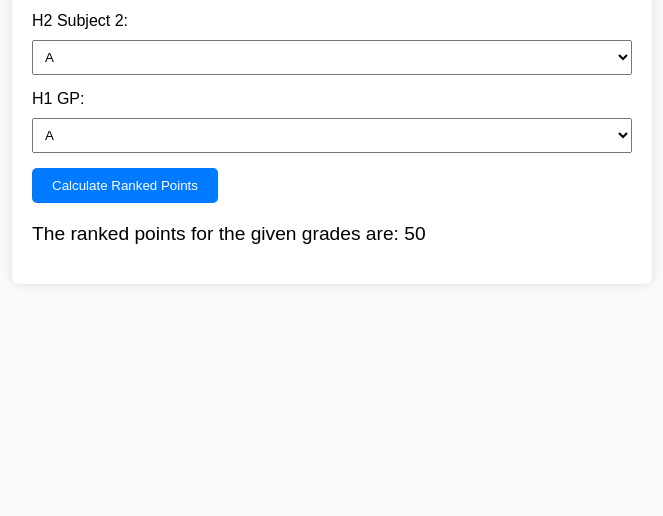
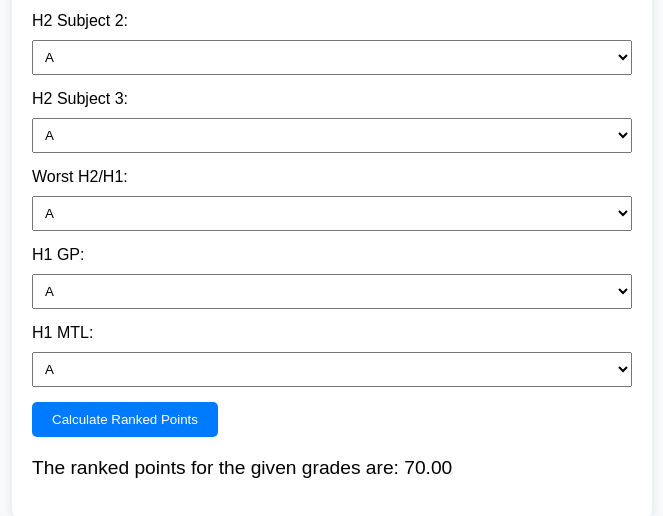
Before and after one commit to FurryPolar/RP-Calculator, a plain HTML site: page index.html in a window 1280 px wide. Both pictures are taken after a click on the button "Calculate Ranked Points". Shown: the part 206-722 px from the top of the page, without its empty margins (308-971 px from the left). Drawn offline with Linux system fonts and the light colour scheme.

Commit message:
Update index.html

```diff
--- a/index.html
+++ b/index.html
@@ -77,8 +77,44 @@
                 </select>
             </div>
             <div class="subject">
+                <label for="h2Subject3">H2 Subject 3: </label>
+                <select id="h2Subject3" name="h2Subject3">
+                    <option value="A">A</option>
+                    <option value="B">B</option>
+                    <option value="C">C</option>
+                    <option value="D">D</option>
+                    <option value="E">E</option>
+                    <option value="S">S</option>
+                    <option value="U">U</option>
+                </select>
+            </div>
+            <div class="subject">
+                <label for="worstH2H1">Worst H2/H1: </label>
+                <select id="worstH2H1" name="worstH2H1">
+                    <option value="A">A</option>
+                    <option value="B">B</option>
+                    <option value="C">C</option>
+                    <option value="D">D</option>
+                    <option value="E">E</option>
+                    <option value="S">S</option>
+                    <option value="U">U</option>
+                </select>
+            </div>
+            <div class="subject">
                 <label for="h1GP">H1 GP: </label>
                 <select id="h1GP" name="h1GP">
+                    <option value="A">A</option>
+                    <option value="B">B</option>
+                    <option value="C">C</option>
+                    <option value="D">D</option>
+                    <option value="E">E</option>
+                    <option value="S">S</option>
+                    <option value="U">U</option>
+                </select>
+            </div>
+            <div class="subject">
+                <label for="h1MTL">H1 MTL: </label>
+                <select id="h1MTL" name="h1MTL">
                     <option value="A">A</option>
                     <option value="B">B</option>
                     <option value="C">C</option>
@@ -105,16 +141,29 @@
                 'U': 0
             };
 
-            let totalPoints = 0;
-            const h2Subject1 = document.getElementById('h2Subject1').value;
-            const h2Subject2 = document.getElementById('h2Subject2').value;
-            const h1GP = document.getElementById('h1GP').value;
+            const h2Subject1 = gradePoints[document.getElementById('h2Subject1').value];
+            const h2Subject2 = gradePoints[document.getElementById('h2Subject2').value];
+            const h2Subject3 = gradePoints[document.getElementById('h2Subject3').value];
+            const worstH2H1 = gradePoints[document.getElementById('worstH2H1').value] / 2;
+            const h1GP = gradePoints[document.getElementById('h1GP').value] / 2;
+            const h1MTL = gradePoints[document.getElementById('h1MTL').value] / 2;
 
-            totalPoints += gradePoints[h2Subject1];
-            totalPoints += gradePoints[h2Subject2];
-            totalPoints += gradePoints[h1GP] / 2;  // H1 subjects are half the points of H2 subjects
+            // Computation 1
+            const computation1 = h2Subject1 + h2Subject2 + h2Subject3 + h1GP;
 
-            document.getElementById('result').innerText = `The ranked points for the given grades are: ${totalPoints}`;
+            // Computation 2
+            const computation2 = ((h2Subject1 + h2Subject2 + h2Subject3 + h1GP + worstH2H1) / 80) * 70;
+
+            // Computation 3
+            const computation3 = ((h2Subject1 + h2Subject2 + h2Subject3 + h1GP + worstH2H1 + h1MTL) / 90) * 70;
+
+            // Computation 4
+            const computation4 = ((h2Subject1 + h2Subject2 + h2Subject3 + h1GP + h1MTL) / 80) * 70;
+
+            // Calculate the highest ranked points
+            const rankedPoints = Math.max(computation1, computation2, computation3, computation4);
+
+            document.getElementById('result').innerText = `The ranked points for the given grades are: ${rankedPoints.toFixed(2)}`;
         }
     </script>
 </body>
```
